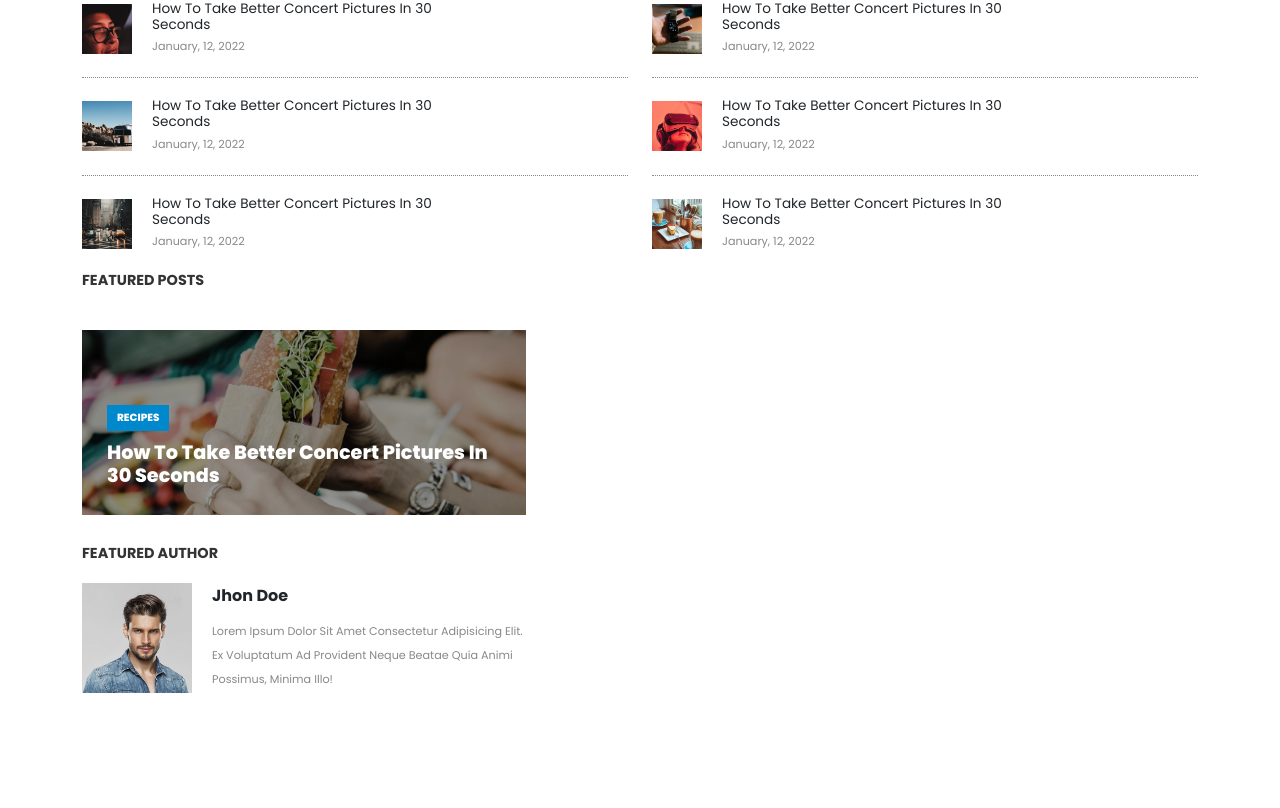
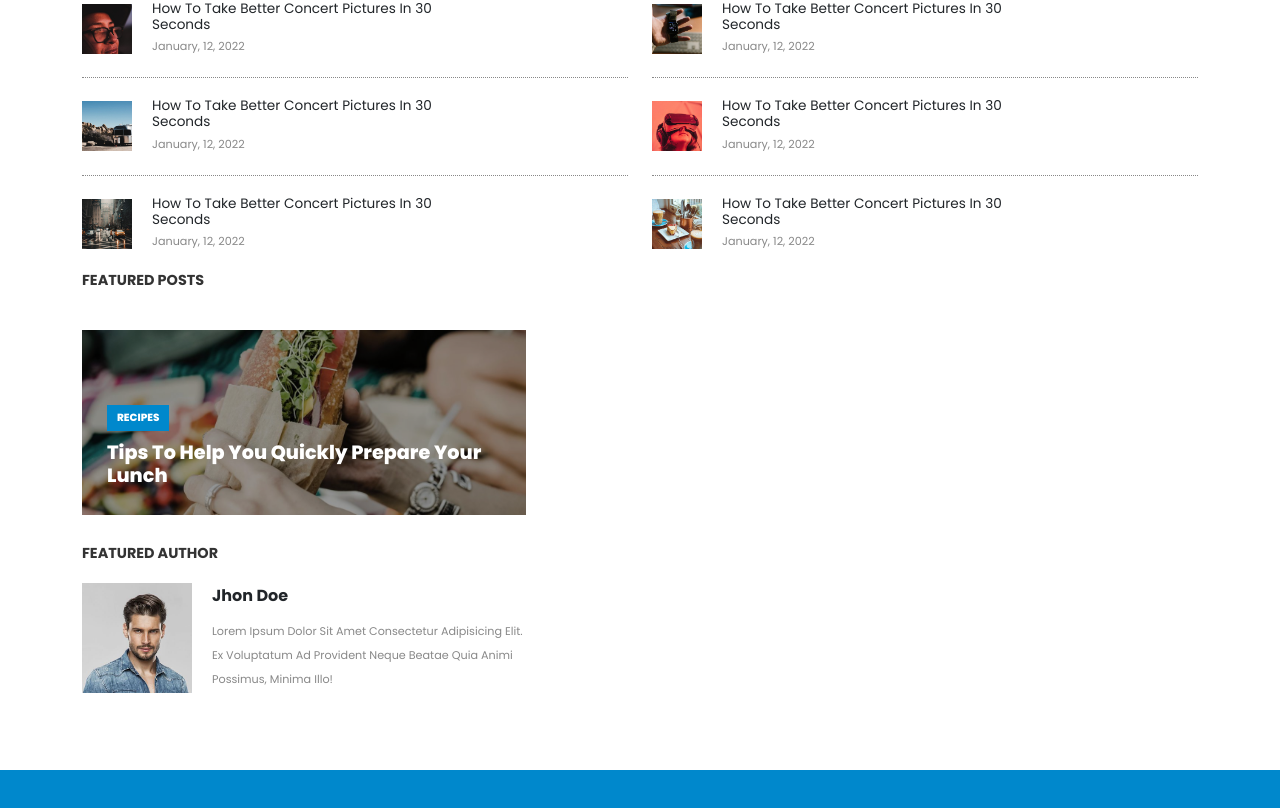
Before and after one commit to RiccardoLoPresti/proj-html-vuejs, a Vue app: page / in a window 1280 px wide. Shown: the part 1422-2230 px from the top of the page. Before the commit the page ends 2192 px from the top, so only its background shows below. Built offline with nearby package versions, Linux system fonts and the light colour scheme.

Commit message:
[add] bg color to Appslider

```diff
--- a/src/App.vue
+++ b/src/App.vue
@@ -3,13 +3,15 @@
 import AppHeader from '../src/components/AppHeader.vue'
 import AppJumbo from '../src/components/AppJumbo.vue'
 import AppInfo from '../src/components/AppInfo.vue'
+import AppSliderBadge from '../src/components/AppSliderBadge.vue'
 
 export default {
   name:'App',
   components:{
     AppHeader,
     AppJumbo,
-    AppInfo
+    AppInfo,
+    AppSliderBadge
   }
 }
 </script>
@@ -18,6 +20,7 @@ export default {
   <AppHeader/>
   <AppJumbo/>
   <AppInfo/>
+  <AppSliderBadge/>
 </template>
 
 <style lang="scss">
--- a/src/components/AppSliderBadge.vue
+++ b/src/components/AppSliderBadge.vue
@@ -5,9 +5,17 @@ export default {
 </script>
 
 <template>
+  <section>
+    <div class="slider">
 
+    </div>
+  </section>
 </template>
 
 <style lang="scss" scoped>
-
+@use '../styles/partials/vars' as *;
+.slider{
+    height: 150px;
+    background: $bg-main-color;
+}
 </style>
--- a/src/components/CardsTextSmall.vue
+++ b/src/components/CardsTextSmall.vue
@@ -6,7 +6,7 @@ export default {
             items:[
                 {
                     cat:'recipes',
-                    text:'how to take better concert pictures in 30 seconds',
+                    text:'tips to help you quickly prepare your lunch',
                     img:'../src/assets/images/blog-66.jpg',
                     description:'Lorem ipsum dolor sit amet consectetur adipisicing elit. Cumque inventore provident velit blanditiis exercitationem nisi fugit! Rem eaque atque numquam minima ut adipisci tempore debitis vero non, obcaecati nobis odit?'
                 },
```
